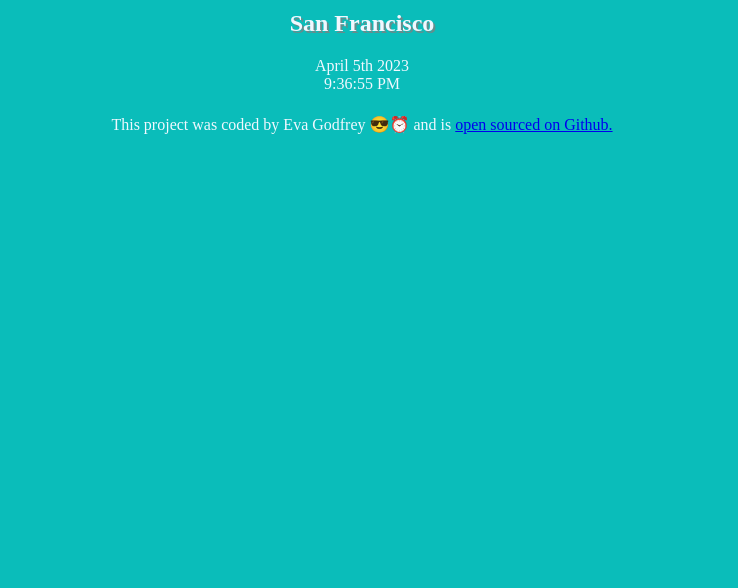
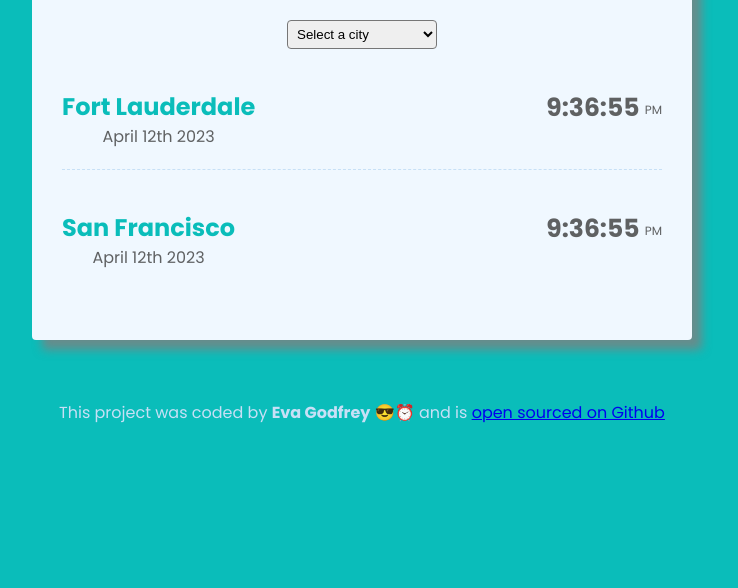
Before and after one commit to eFranchesca/worldClock, a plain HTML site: page index.html in a window 1280 px wide. Shown: the part 212-800 px from the top of the page, without its empty margins (278-1016 px from the left). Drawn offline with Linux system fonts and the light colour scheme; a web font is replaced by a local one.

Commit message:
styled with css

```diff
--- a/css/style.css
+++ b/css/style.css
@@ -2,13 +2,62 @@ body {
   text-align: center;
   background-color: #0ABDBA;
   color: aliceblue;
+  font-family: 'Poppins', sans-serif;;
+}
+
+.container {
+  max-width: 600px;
+  margin: 60px auto;
+  padding: 30px;
+  box-shadow: 10px 10px 10px rgba(128, 128, 128, 0.785);
+  border-radius: 4px;
+  background-color: aliceblue;
+  color: rgba(55, 55, 55, 0.785);
+}
+
+.city {
+  display: flex;
+  justify-content: space-between;
+  margin: 20px 0;
+  padding: 20px 0;
+  border-bottom: 1px dashed rgb(199, 224, 246);
+}
+
+.city:last-child {
+  border: none;
+}
+
+.time {
+  font-size: 25px;
+}
+
+.time small {
+  font-size: 12px;
+  vertical-align: middle;
+  line-height: 25px;
+}
+
+h1, h2 {
+  color: #0ABDBA;
+}
+
+h1 {
+  font-size: 50px;
+  text-shadow: 2px 2px rgba(148, 147, 147, 0.785);
+}
+
+select {
+   width: 25%;
+   border-radius: 4px;
+   padding: 5px;
 
 }
 
-h1, h2 {
-  text-shadow: 2px 2px rgba(128, 128, 128, 0.785);
+h2 {
+  margin: 0;
 }
 
 footer {
   margin-top: 22px;
+  color: rgb(199, 224, 246);
 }
--- a/index.html
+++ b/index.html
@@ -4,6 +4,9 @@
   <meta charset="UTF-8">
   <meta http-equiv="X-UA-Compatible" content="IE=edge">
   <meta name="viewport" content="width=device-width, initial-scale=1.0">
+  <link rel="preconnect" href="https://fonts.googleapis.com">
+<link rel="preconnect" href="https://fonts.gstatic.com" crossorigin>
+<link href="https://fonts.googleapis.com/css2?family=Playfair+Display:ital,wght@0,400;0,500;0,600;0,700;0,800;1,400;1,500;1,600;1,700;1,800&family=Poppins:ital,wght@0,100;0,200;0,300;0,400;0,500;0,600;0,700;0,800;0,900;1,100;1,200;1,300;1,400;1,500;1,600;1,700;1,800;1,900&display=swap" rel="stylesheet">
   <link rel="stylesheet" href="css/style.css"/>
   <title>Eva's World Clock</title>
 </head>
@@ -23,20 +26,24 @@
   </select>
 
   <div class="city">
-    <h2>Fort Lauderdale</h2>
-    <div class="date">April 5th 2023</div>
-    <div class="time">9:36:55 PM</div>
+    <div>
+     <h2>Fort Lauderdale</h2>
+     <div class="date">April 12th 2023</div>
+    </div>
+    <div class="time"><strong>9:36:55 </strong><small>PM</small></div>
   </div>
 
   <div class="city">
-    <h2>San Francisco</h2>
-    <div class="date">April 5th 2023</div>
-    <div class="time">9:36:55 PM</div>
+    <div>
+     <h2>San Francisco</h2>
+     <div class="date">April 12th 2023</div>
+    </div>
+    <div class="time"><strong>9:36:55 </strong><small>PM</small></div>
   </div>
 
 </div>
-<footer>This project was coded by Eva Godfrey 😎⏰ and is
-  <a href="https://github.com/eFranchesca/worldClock" target="_blank">open sourced on Github.</a>
+<footer>This project was coded by <strong>Eva Godfrey</strong> 😎⏰ and is
+  <a href="https://github.com/eFranchesca/worldClock" target="_blank">open sourced on Github</a>
 </footer>
 
 <script src="javascript/index.js"></script>
```
